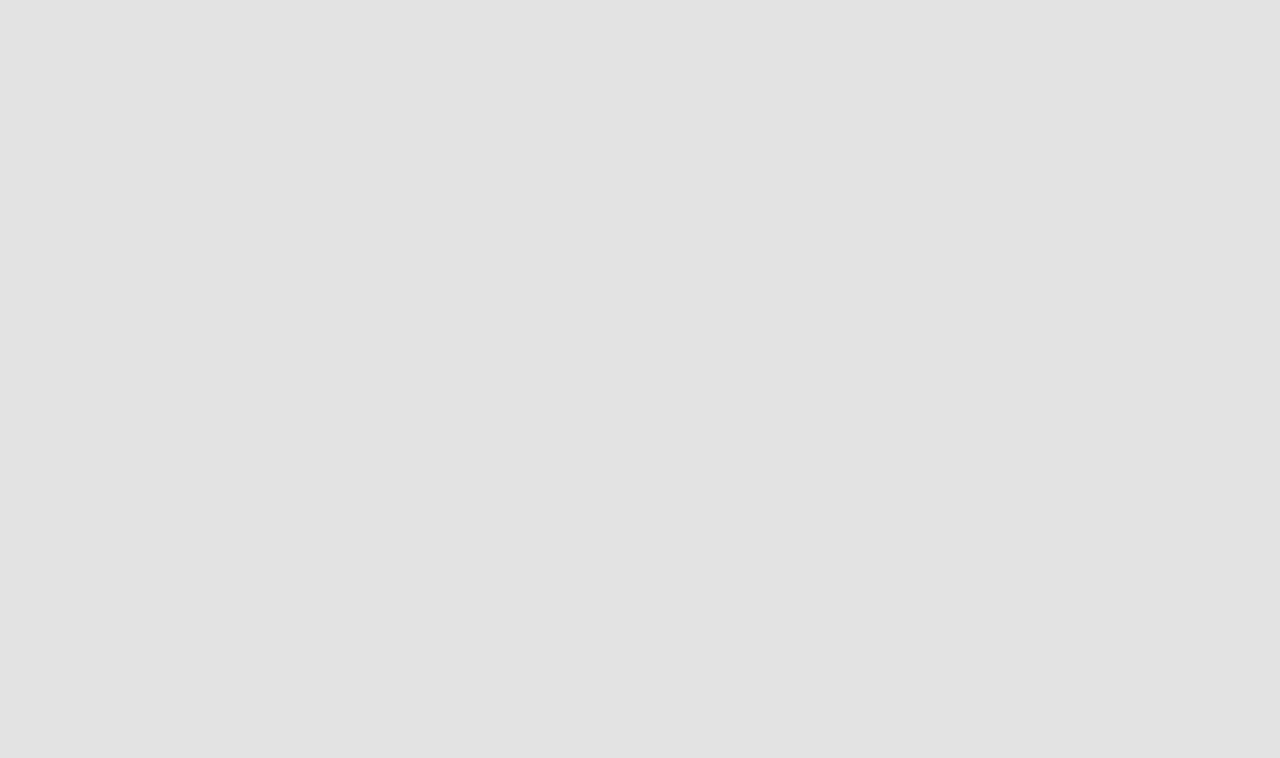
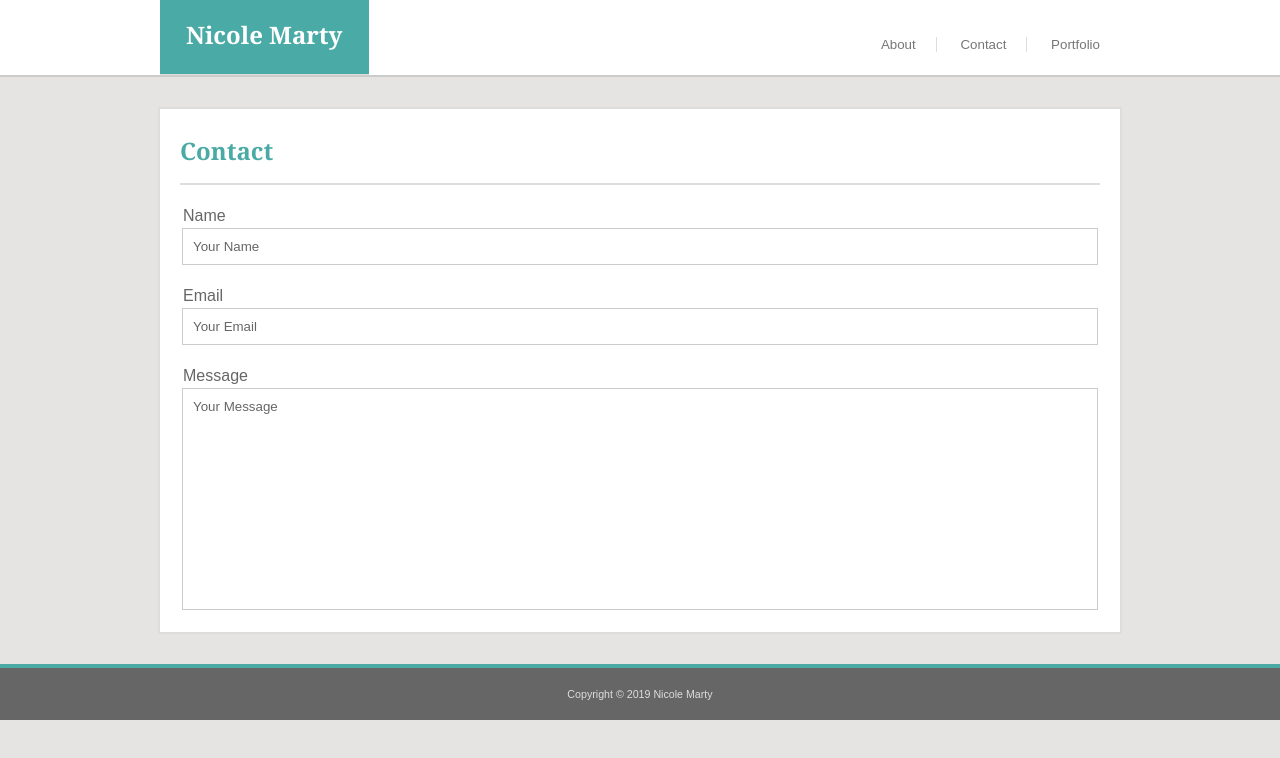
Before and after one commit to NicoleMarty/Basic-Portfolio, a plain HTML site: page contact.html in a window 1280 px wide. Drawn offline with Linux system fonts and the light colour scheme.

Commit message:
initial contact css and layout

```diff
--- a/assets/css/style.css
+++ b/assets/css/style.css
@@ -120,6 +120,37 @@ img {
     padding-top: 10px;
 }
 
+table {
+    width: 920px;
+}
+tr#question td {
+    padding-top: 20px;
+    color: #666666;
+    font-family: Arial, Helvetica, sans-serif;
+    font-size: 12pt;
+}
+
+tr#answer td {
+    padding: 10px;
+    color: #666666;
+    font-family: Arial, Helvetica, sans-serif;
+    font-size: 10pt;
+    font-weight: lighter;
+    border: 1px solid #cccccc;
+}
+
+tr#message td {
+    padding: 10px;
+    color: #666666;
+    font-family: Arial, Helvetica, sans-serif;
+    font-size: 10pt;
+    font-weight: lighter;
+    border: 1px solid #cccccc;
+    height: 200px;
+    vertical-align: top;
+
+}
+
 .footer {
     background-color: #666666;
     color: #ffffff;
--- a/contact.html
+++ b/contact.html
@@ -8,6 +8,66 @@
 </head>
 
 <body>
+    <div class="container"></div>
+    <!-- Start Nav -->
+    <div class="nav">
+        <!-- Start Links -->
+        <div id="links">
+            <ul id="menu">
+                <li id="about">About</li>
+                <li id="contact">Contact</li>
+                <li id="portfolio">Portfolio</li>
+            </ul>
+        </div>
+        <!-- End Links -->
+
+        <!-- Start Header -->
+        <div id="header">
+            <h1>Nicole Marty</h1>
+        </div>
+        <!-- End Header -->
+
+    </div>
+    <!-- End Nav -->
+
+    <!-- Start Content -->
+    <div class="content">
+        <div class="page-title">
+            <h1>Contact</h1>
+        </div>
+        <div class="table">
+            <table>
+                <tr id="question">
+                    <td>Name</td>
+                </tr>
+                <tr id="answer">
+                    <td>Your Name</td>
+                </tr>
+                <tr id="question">
+                    <td>Email</td>
+                </tr>
+                <tr id="answer">
+                    <td>Your Email</td>
+                </tr>
+                <tr id="question">
+                    <td>Message</td>
+                </tr>
+                <tr id="message">
+                    <td>Your Message</td>
+                </tr>
+            </table>
+
+        </div>
+
+    </div>
+    <!-- End Content -->
+
+    <!-- Start Footer -->
+    <div class="footer">
+        Copyright &copy; 2019 Nicole Marty
+    </div>
+    <!-- End Footer -->
 
 </body>
+
 </html>
```
